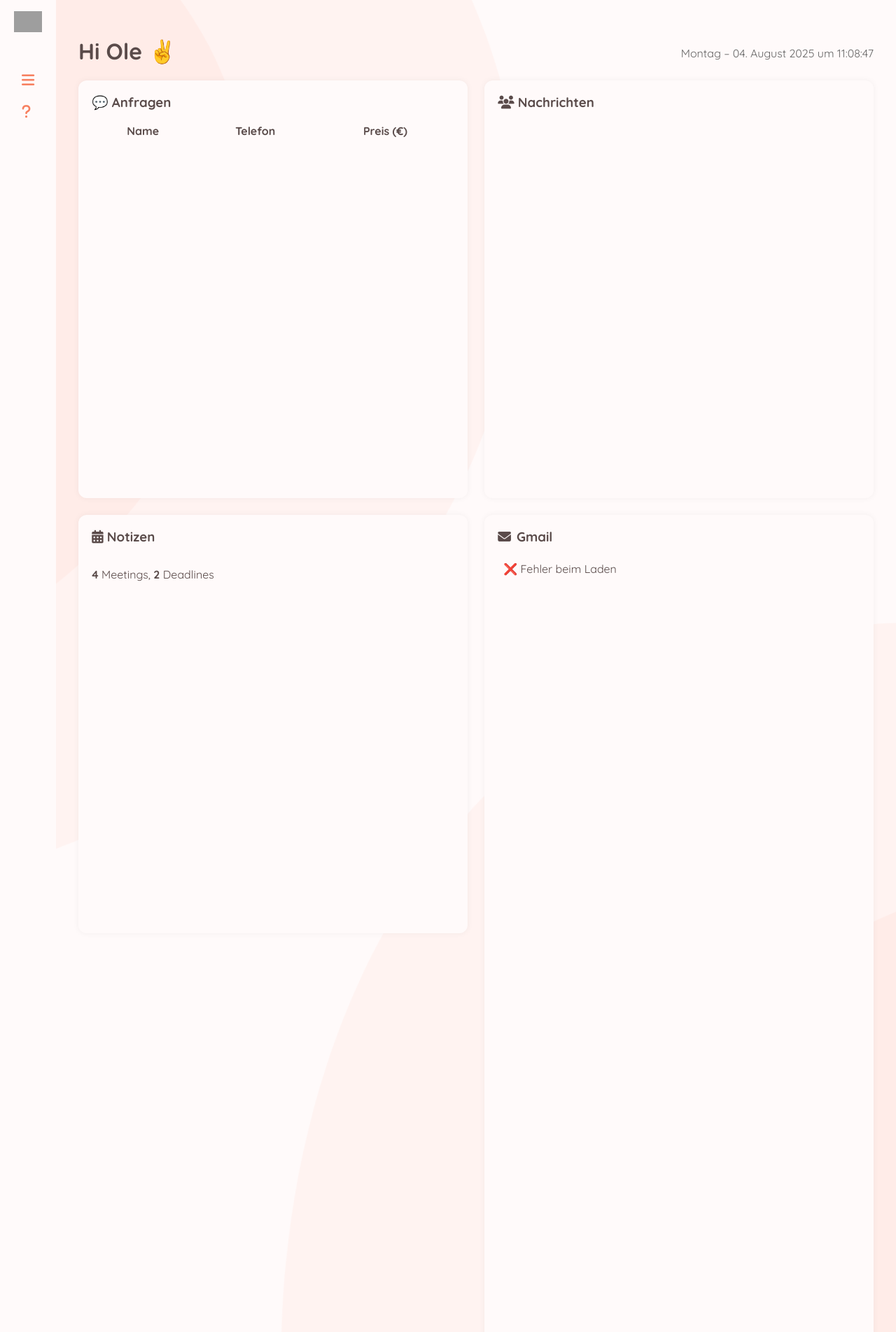
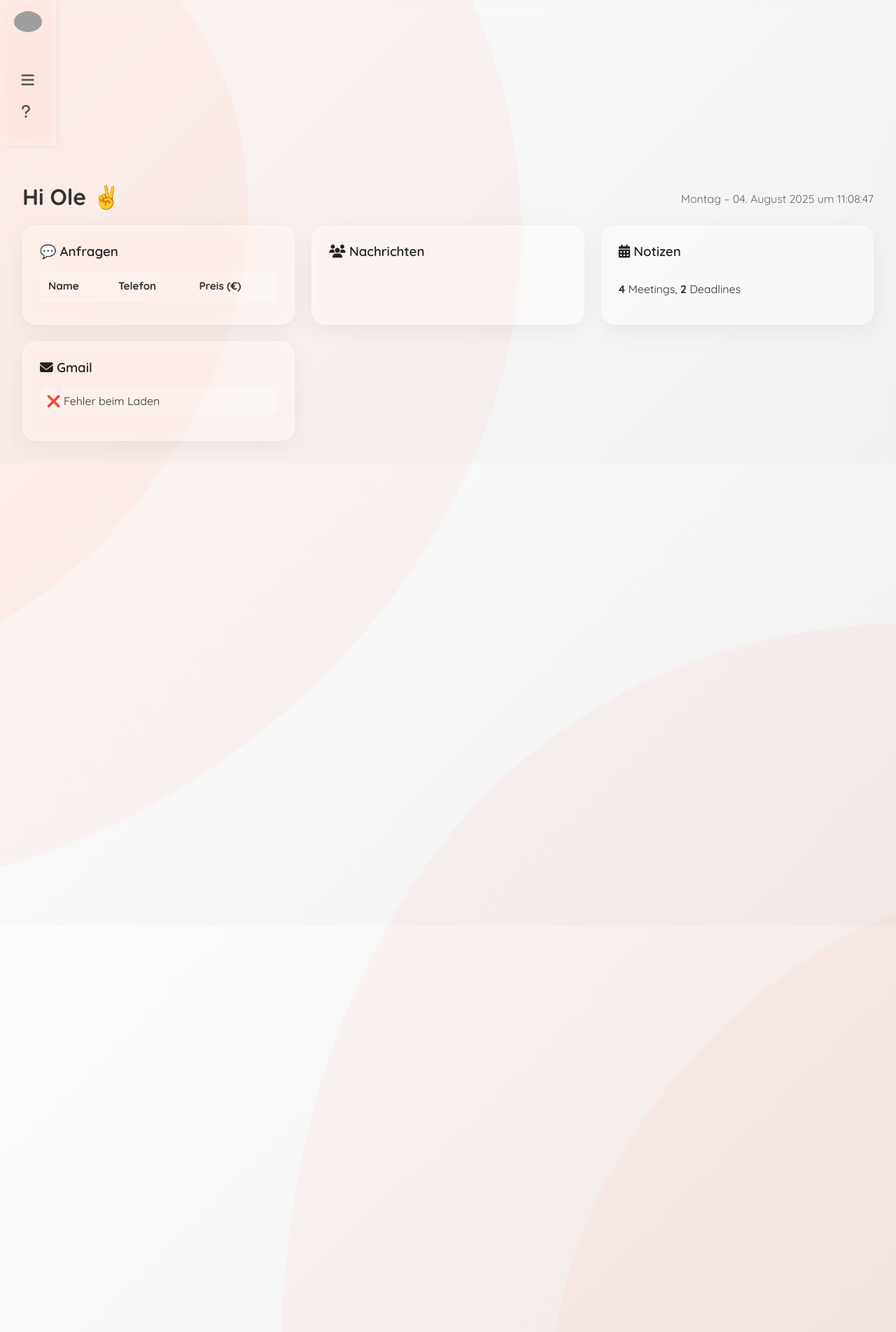
Before and after one commit to OlePawlowski/Dashboard, a Flask app: page /dashboard in a window 1280 px wide. Shown: the whole page at 70% size. Run offline with Flask 3, Linux system fonts and the light colour scheme; the visitor is signed in with stand-in values (Sample User, id 1); data that the repository does not hold is empty; some libraries are stand-ins or nearby versions; grey boxes are pictures that could not be loaded.

Commit message:
Liquid look

```diff
--- a/static/style.css
+++ b/static/style.css
@@ -1,40 +1,44 @@
 @import url('https://cdnjs.cloudflare.com/ajax/libs/font-awesome/6.4.0/css/all.min.css');
+@import url('https://fonts.googleapis.com/css2?family=Quicksand:wght@400;600;700&display=swap');
+
+* {
+  box-sizing: border-box;
+}
 
 body {
   margin: 0;
-  font-family: "Quicksand";
-  background: snow;
-  color: #5a4b4a;
+  font-family: "Quicksand", sans-serif;
+  background: linear-gradient(135deg, #fdfcfc, #f1f1f1);
+  color: #333;
+  backdrop-filter: blur(10px);
 }
 
-.bcg  {
+.bcg {
   position: fixed;
   top: 0;
   left: 0;
   width: 100%;
   height: 100vh;
-  z-index:-99999;
-}
-
-.container {
-  display: flex;
-  height: 100vh;
-  overflow: hidden;
+  z-index: -1;
 }
 
 /* Sidebar */
 .sidebar {
   width: 80px;
-  background: snow;
-  color: #f78060;
+  background: rgba(255, 255, 255, 0.15);
+  backdrop-filter: blur(12px);
+  -webkit-backdrop-filter: blur(12px);
+  border-right: 1px solid rgba(255, 255, 255, 0.3);
   display: flex;
   flex-direction: column;
   align-items: center;
   padding: 1rem 0;
+  box-shadow: 2px 0 10px rgba(0, 0, 0, 0.05);
 }
 
 .profile img {
   width: 40px;
+  border-radius: 50%;
   margin-bottom: 2rem;
 }
 
@@ -49,14 +53,14 @@
 }
 
 .sidebar nav ul li a {
-  color: #f78060;
+  color: #333;
   font-size: 1.3rem;
+  opacity: 0.8;
+  transition: opacity 0.3s ease;
 }
 
-.hamburger {
-  margin-top: auto;
-  font-size: 1.5rem;
-  cursor: pointer;
+.sidebar nav ul li a:hover {
+  opacity: 1;
 }
 
 /* Main content */
@@ -64,69 +68,100 @@
   flex: 1;
   padding: 2rem;
   overflow-y: auto;
+  backdrop-filter: none;
 }
 
 .cards {
   display: grid;
-  grid-template-columns: repeat(2, 1fr);
-  grid-auto-rows: minmax(350px, auto);
+  grid-template-columns: repeat(auto-fill, minmax(350px, 1fr));
   gap: 1.5rem;
-  height: calc(100vh - 4rem);
 }
 
-/* Karten allgemein */
+/* Karten */
 .card {
-  background: snow;
-  border-radius: 12px;
-  padding: 1.2rem;
-  box-shadow: 0 0 10px rgba(0,0,0,0.05);
+  background: rgba(255, 255, 255, 0.4);
+  border-radius: 20px;
+  padding: 1.5rem;
+  box-shadow: 0 8px 32px rgba(0, 0, 0, 0.05);
+  backdrop-filter: blur(16px);
+  -webkit-backdrop-filter: blur(16px);
+  border: 1px solid rgba(255, 255, 255, 0.3);
   display: flex;
   flex-direction: column;
+  transition: transform 0.2s ease;
+}
+
+.card:hover {
+  transform: translateY(-3px);
 }
 
 .card h3 {
   margin: 0 0 1rem;
+  font-weight: 600;
+  color: #222;
 }
 
+/* Tabelle */
+#anfrageList {
+  width: 100%;
+  border-collapse: collapse;
+  font-size: 0.95rem;
+}
 
+#anfrageList th, #anfrageList td {
+  padding: 0.75rem;
+  text-align: left;
+  border-bottom: 1px solid rgba(255, 255, 255, 0.3);
+  color: #333;
+}
 
-/* GMAIL Karte – extra Style */
+#anfrageList thead {
+  background: rgba(255, 255, 255, 0.2);
+  font-weight: 600;
+}
+
+#anfrageList tr:hover {
+  background: rgba(255, 255, 255, 0.1);
+}
+
+/* Gmail Card */
 .card.gmail {
   grid-row: span 2;
   overflow-y: auto;
 }
 
-.card.gmail h3 {
-  display: flex;
-  align-items: center;
-  gap: 0.5rem;
-}
-
 .card.gmail ul {
-  padding-left: 0;
+  padding: 0;
   list-style: none;
   margin: 0;
 }
 
 .card.gmail li {
   margin-bottom: 0.8rem;
-  padding: 0.5rem;
-  border-radius: 6px;
-  transition: background 0.2s ease;
+  padding: 0.6rem;
+  border-radius: 10px;
+  background: rgba(255,255,255,0.2);
+  transition: background 0.3s ease;
 }
 
 .card.gmail li:hover {
-  background: #f0f0f0;
+  background: rgba(255,255,255,0.3);
 }
 
 .card.gmail a {
   text-decoration: none;
-  color: #5a4b4a;
+  color: #333;
   display: block;
-  font-size: 0.9rem;
+  font-size: 0.95rem;
 }
 
 .card.gmail strong {
   display: block;
-  color: #5a4b4a;
+  color: #000;
+  font-weight: 600;
 }
+
+#liveClock {
+  font-size: 1rem;
+  color: #444;
+}
```
